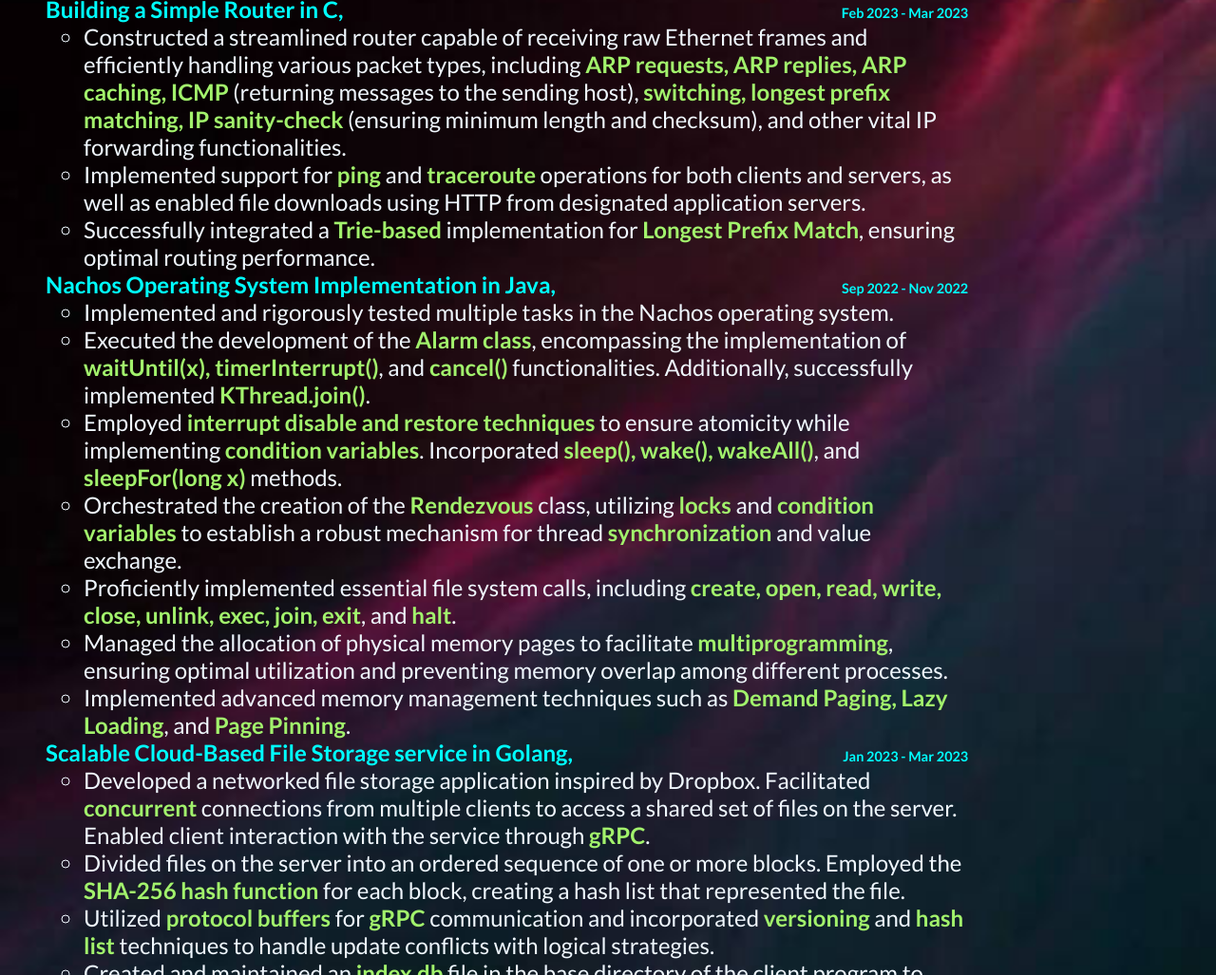
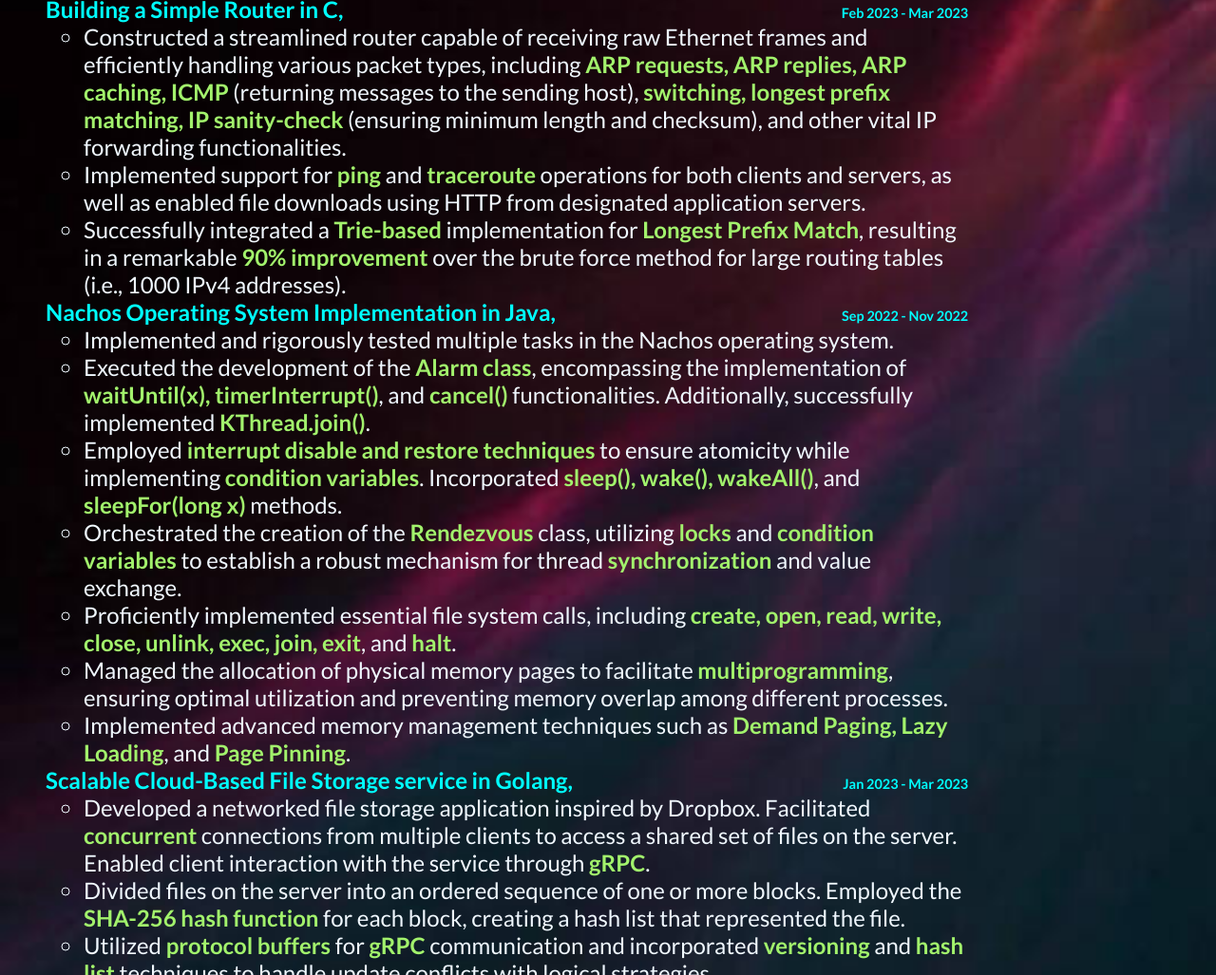
Before and after one commit to TYJ99/TYJ99.github.io, a plain HTML site: page projects.html in a window 1280 px wide. Shown: the part 1585-2612 px from the top of the page at 95% size. Drawn offline with Linux system fonts and the light colour scheme.

Commit message:
update the project: Building a Simple Router in C

```diff
--- a/projects.html
+++ b/projects.html
@@ -95,8 +95,7 @@
                     <ul>
                         <li>Constructed a streamlined router capable of receiving raw Ethernet frames and efficiently handling various packet types, including <strong>ARP requests, ARP replies, ARP caching, ICMP</strong> (returning messages to the sending host), <strong>switching, longest prefix matching, IP sanity-check</strong> (ensuring minimum length and checksum), and other vital IP forwarding functionalities.</li>
                         <li>Implemented support for <strong>ping</strong> and <strong>traceroute</strong> operations for both clients and servers, as well as enabled file downloads using HTTP from designated application servers.</li>
-                        <li>Successfully integrated a <strong>Trie-based</strong> implementation for <strong>Longest Prefix Match</strong>, ensuring optimal routing performance.</li>
-
+                        <li>Successfully integrated a <strong>Trie-based</strong> implementation for <strong>Longest Prefix Match</strong>, resulting in a remarkable <strong>90% improvement</strong> over the brute force method for large routing tables (i.e., 1000 IPv4 addresses).</li>
                     </ul>
 
                 <li class="projectName">Nachos Operating System Implementation in Java, <span class="projectDate">Sep 2022 - Nov 2022</span></li>
```
